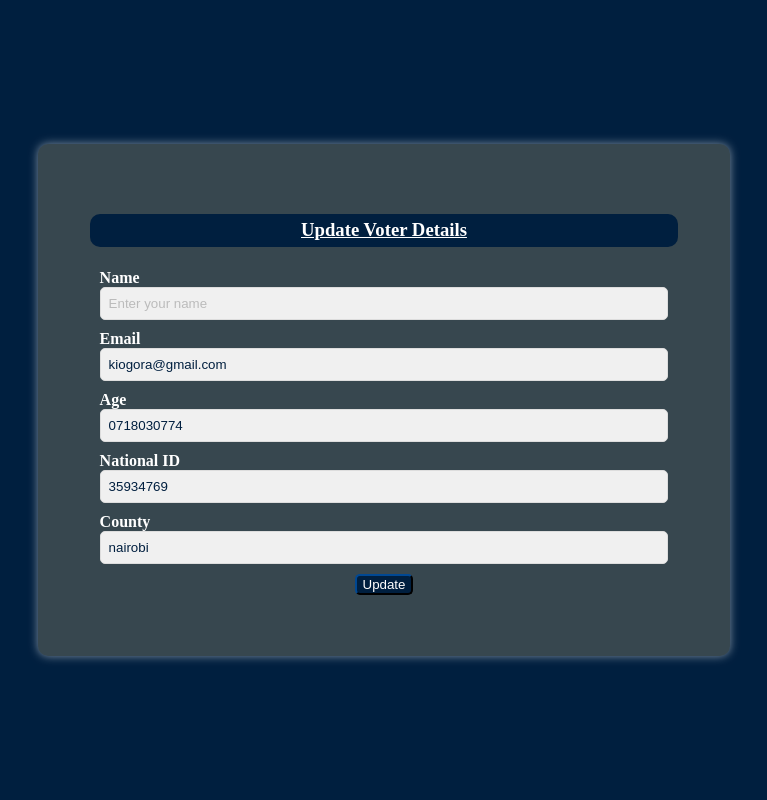
After one commit to Kiogorawanjohi/final-crud, a Django app: page /editvoter/6/ in a window 1280 px wide. The commit adds this page. Shown: the whole page, without its empty margins (256-1023 px from the left). Run offline with Django 5.2, Linux system fonts and the light colour scheme; data comes from the database, SQL or seed files in the repository; both versions use the stored data as it was after the commit.

Commit message:
Adding code

```diff
--- a/final_crud_folder/final_crud_project/final_crud_application/models.py
+++ b/final_crud_folder/final_crud_project/final_crud_application/models.py
@@ -1,13 +1,13 @@
 from django.db import models
-class Registration(models.Model):
-    Names=models.CharField(max_length=20)
-    Email=models.EmailField()
-    Phone=models.CharField(max_length=10)
-    National_ID=models.CharField(max_length=8)
-    County=models.CharField(max_length=8)
 
 
-
-
+class Registration(models.Model):
+    id = models.AutoField(primary_key=True)
+    Names = models.CharField(max_length=20)
+    Email = models.EmailField()
+    Phone = models.CharField(max_length=10)
+    National_ID = models.CharField(max_length=8)
+    County = models.CharField(max_length=8)
+    objects = models.Manager()
 
 # Create your models here.
--- /dev/null
+++ b/final_crud_folder/final_crud_project/final_crud_application/templates/updatevoter.html
@@ -0,0 +1,96 @@
+<!DOCTYPE html>
+<html lang="en">
+<head>
+    <meta charset="UTF-8">
+    <title>Title</title>
+    <style>
+        body {
+            background-color: #001f3f; /* Dark navy blue background */
+            color: white;
+            display: flex;
+            justify-content: center; /* Center horizontally */
+            align-items: center; /* Center vertically */
+            height: 100vh; /* Full height of the viewport */
+            margin: 0; /* Remove default body margin */
+        }
+        .container {
+            padding: 4%;
+            width: 46%;
+            background-color: #37474f; /* Darker background for the form */
+            border-radius: 10px; /* Rounded corners */
+            box-shadow: 0 0 10px rgba(255, 255, 255, 0.5); /* White shadow */
+        }
+        .bg-dark {
+            background-color: #001f3f; /* Dark navy blue background */
+            color: white;
+            padding: 1% 0;
+            margin-bottom: 2%;
+            border-radius: 10px; /* Rounded corners */
+            text-align: center; /* Center align the text */
+        }
+        .form-label {
+            color: #fff; /* Bright white label color */
+            font-weight: bold; /* Bold font weight */
+        }
+        .form-control {
+            background-color: #f0f0f0; /* Light gray input background */
+            color: #001f3f; /* Dark navy blue input text color */
+            border: 1px solid #ddd; /* Light gray border */
+            border-radius: 5px; /* Rounded corners */
+            width: 100%; /* Set input width to 100% */
+            margin-bottom: 10px; /* Add margin bottom for spacing */
+            padding: 8px; /* Add padding for spacing */
+            box-sizing: border-box; /* Include padding in the width */
+        }
+        .form-control::placeholder {
+            color: #bbb; /* Light gray placeholder text color */
+        }
+        .btn-primary-container {
+            text-align: center; /* Center align the button */
+        }
+        .btn-primary {
+            background-color: #001f3f; /* Dark navy blue button color */
+            border-color: #001f3f; /* Dark navy blue button border color */
+            color: white;
+            border-radius: 5px; /* Rounded corners */
+            transition: background-color 0.3s; /* Smooth transition on hover */
+        }
+        .btn-primary:hover {
+            background-color: #003366; /* Darker blue color on hover */
+            border-color: #003366; /* Darker blue border color on hover */
+        }
+    </style>
+</head>
+<body>
+<div class="container">
+      <u><h3 class="bg-dark text-white p-1 text-center">Update Voter Details </h3></u>
+
+          <form method="POST" action="{% url 'updatevoter' %}{{ context.id }}" style="padding:10px;" >
+              {% csrf_token %}
+            <div class="mb-3">
+              <label for="name" class="form-label">Name</label>
+              <input type="text" class="form-control" name="studname" value="{{ context.Name }}" id="name" placeholder="Enter your name" required>
+            </div>
+            <div class="mb-3">
+              <label for="email" class="form-label">Email</label>
+              <input type="email" class="form-control" name="studmail" value="{{ context.Email }}" id="email" placeholder="Enter your email" required>
+            </div>
+            <div class="mb-3">
+              <label for="age" class="form-label">Age</label>
+              <input type="number" class="form-control" name="studage" value="{{ context.Phone }}" id="age" placeholder="Enter your age" required>
+            </div>
+            <div class="mb-3">
+              <label for="national_id" class="form-label">National ID</label>
+              <input type="number" class="form-control" name="studnationalid" value="{{ context.National_ID }}" id="national_id" placeholder="Enter your national ID" required>
+            </div>
+            <div class="mb-3">
+              <label for="county" class="form-label">County</label>
+              <input type="text" class="form-control" name="studcounty" value="{{ context.County }}" id="county" placeholder="Enter your county" required>
+            </div>
+            <div class="btn-primary-container">
+                <button type="submit" class="btn btn-primary m-1">Update</button>
+            </div>
+          </form>
+    </div>
+</body>
+</html>
--- a/final_crud_folder/final_crud_project/final_crud_application/urls.py
+++ b/final_crud_folder/final_crud_project/final_crud_application/urls.py
@@ -4,6 +4,7 @@ urlpatterns = [
     path('', views.home, name='home'),
     path('addvoter/', views.addvoter, name='addvoter'),
     path('viewvoters/', views.viewvoters, name='viewvoters'),
-    path('editvoter{{/object.id}}/', views.editvoter, name='editvoter'),
-    path('deletevoter/<int:id>/', views.deletevoter, name='deletevoter')
+    path('editvoter/<int:id>/', views.editvoter, name='editvoter'),
+    path('updatevoter/<int:id>/', views.updatevoter, name='updatevoter'),
+    path('deletevoter/<int:id>/', views.deletevoter, name='deletevoter'),
 ]
--- a/final_crud_folder/final_crud_project/final_crud_application/views.py
+++ b/final_crud_folder/final_crud_project/final_crud_application/views.py
@@ -1,6 +1,8 @@
-from django.shortcuts import render,redirect
+from django.shortcuts import render, redirect
 from .models import Registration
 from .forms import RegistrationForm
+
+
 def addvoter(request):
     if request.method == 'POST':
         form = RegistrationForm(request.POST)
@@ -22,17 +24,31 @@ def home(request):
     return render(request, 'home.html')
 
 
-def deletevoter(request,pk):
-    object=Registration.objects.get(id=pk)
-    object.delete()
+def deletevoter(request, id):
+    deletee = Registration.objects.get(id=id)
+    deletee.delete()
     return redirect('/viewvoters')
 
 
-def editvoter(request,pk):
-    object=Registration.objects.get(id=pk)
-    form = RegistrationForm(request.POST, instance=object)
-    if form.is_valid():
-        form.save()
-        return redirect('/viewvoters')
-    return render(request, 'registration.html', {'form': form})
-# Create your views here.
+def editvoter(request, id):
+    object = Registration.objects.get(id=id)
+    context = {'context': object}
+    return render(request, 'updatevoter.html', context)
+
+
+def updatevoter(request, id):
+    if request.method == 'POST':
+        name = request.POST.get('Name')
+        email = request.POST.get('Email')
+        phone = request.POST.get('Phone')
+        national_ID = request.POST.get('National_ID')
+        county = request.POST.get('County')
+
+        updatee = Registration.objects.get(id=id)
+        updatee.Name = name
+        updatee.Email = email
+        updatee.Phone = phone
+        updatee.National_ID = national_ID
+        updatee.County = county
+        updatee.save()
+    return redirect('/viewvoters')
```
Also changed, not shown: final_crud_folder/final_crud_project/final_crud_application/templates/home.html (+4 -1 lines), final_crud_folder/final_crud_project/final_crud_application/templates/registration.html (+4 -3 lines), final_crud_folder/final_crud_project/db.sqlite3.
